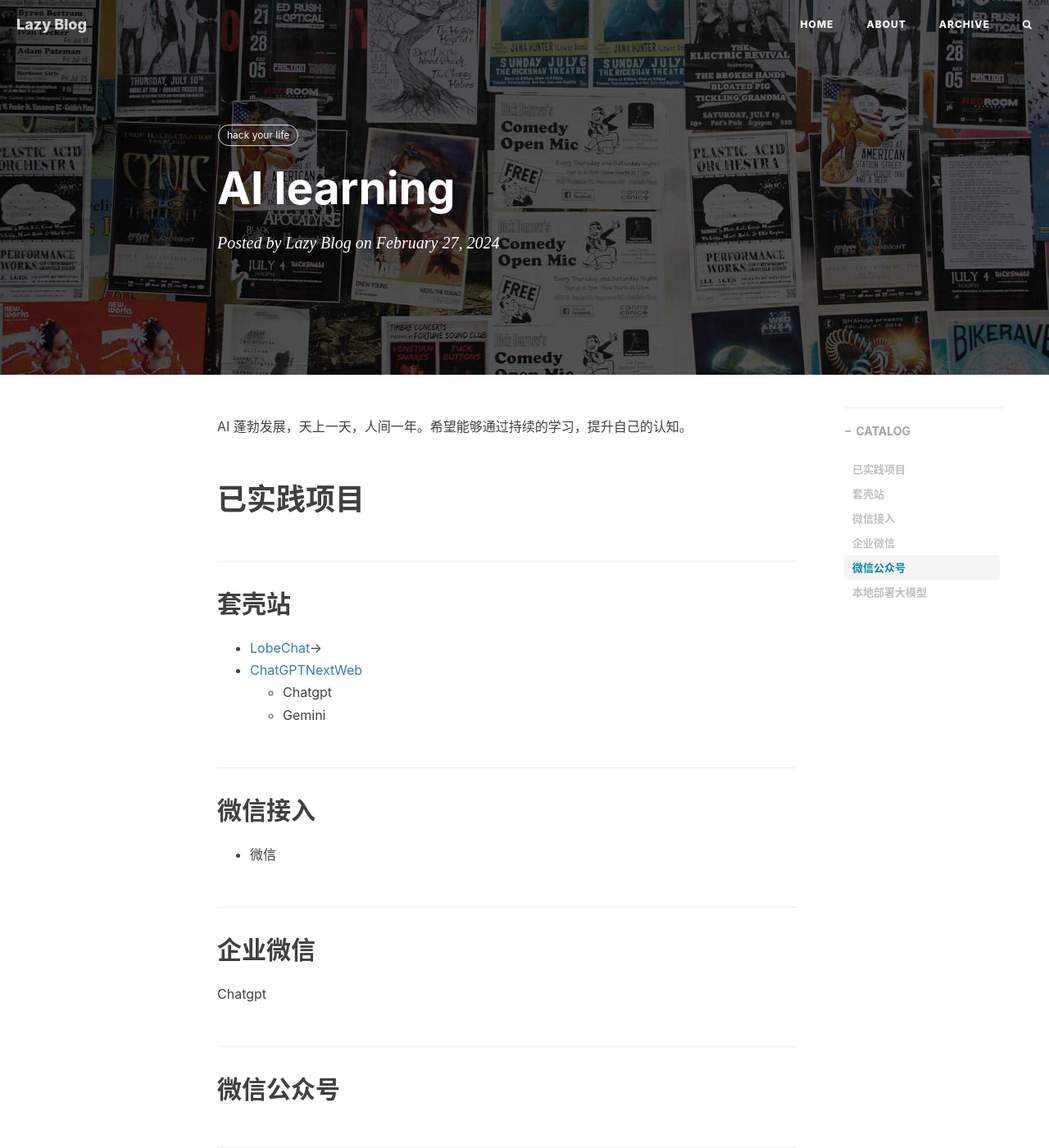
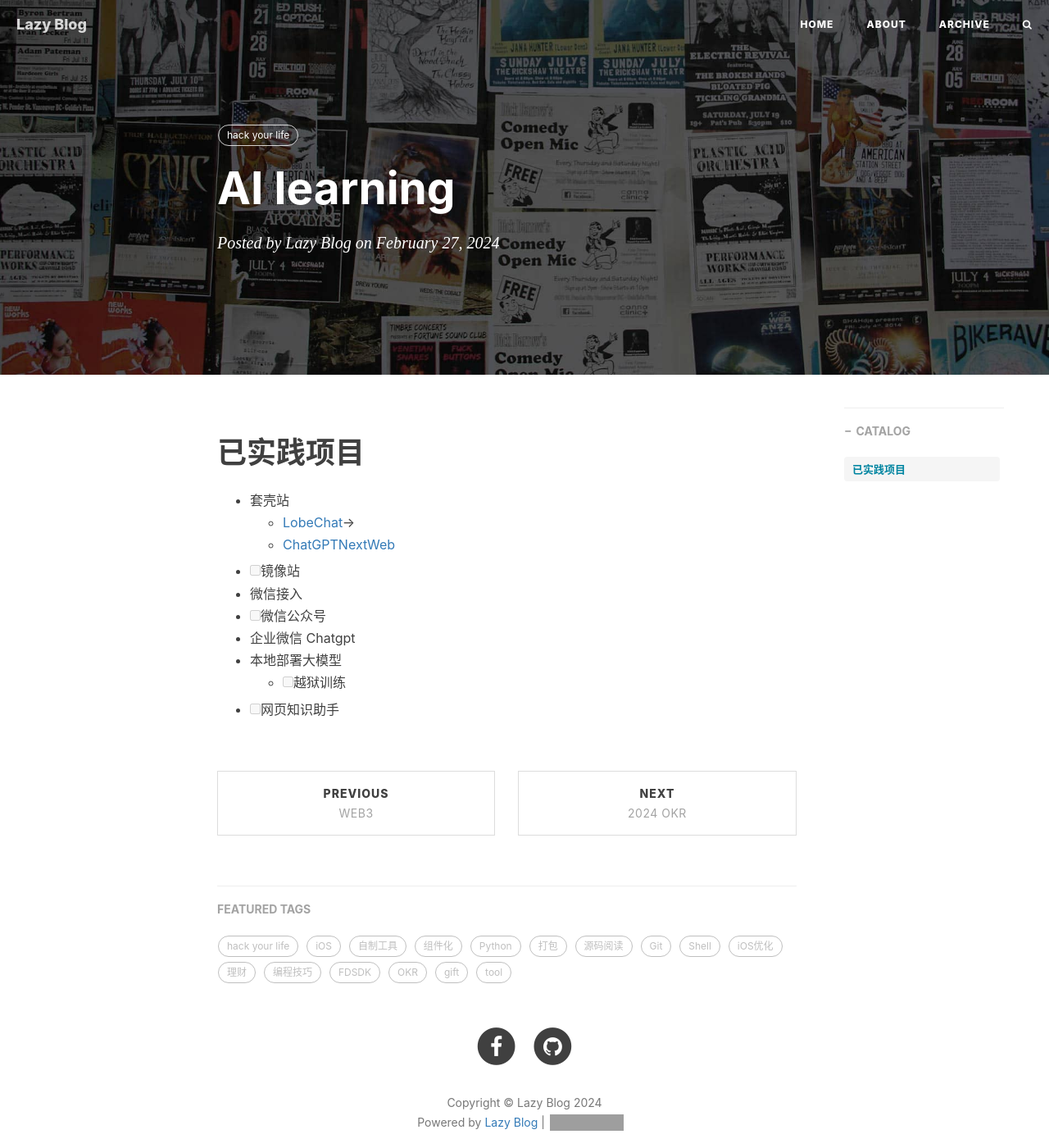
Before and after one commit to toolazytoname/toolazytoname.github.io, a Jekyll site: the page built from _posts/2024-02-27-AI-learning.markdown, in a window 1280 px wide and 1400 px high. Shown: the whole window at 82% size. Built offline with Jekyll 4.4.1, drawn with Linux system fonts in a browser that asks for light colours; nearby versions of some CDN libraries; comment, search, counter and statistics services are not loaded; grey boxes are pictures that could not be loaded.

Commit message:
edit post

```diff
--- a/_posts/2024-02-27-AI-learning.markdown
+++ b/_posts/2024-02-27-AI-learning.markdown
@@ -9,21 +9,15 @@ tags:
   - hack your life
 ---
 
-AI 蓬勃发展，天上一天，人间一年。希望能够通过持续的学习，提升自己的认知。
 
 # 已实践项目
-## 套壳站
-* [LobeChat](weichao.studio)->
-* [ChatGPTNextWeb](weichao.site)
-  * Chatgpt
-  * Gemini
-
-## 微信接入
-* 微信
-
-## 企业微信
-Chatgpt
-
-## 微信公众号
-
-## 本地部署大模型
+* 套壳站
+  * [LobeChat](weichao.studio)->
+  * [ChatGPTNextWeb](weichao.site)
+* [ ] 镜像站
+* 微信接入
+* [ ] 微信公众号
+* 企业微信 Chatgpt
+* 本地部署大模型
+  * [ ] 越狱训练
+* [ ] 网页知识助手
```
Also changed, not shown: _includes/about/zh.md (+1 -1 lines), _posts/2023-01-27-web3.markdown (+6 -3 lines), _posts/2024-04-2-2024-okr.markdown (+4 -3 lines).
